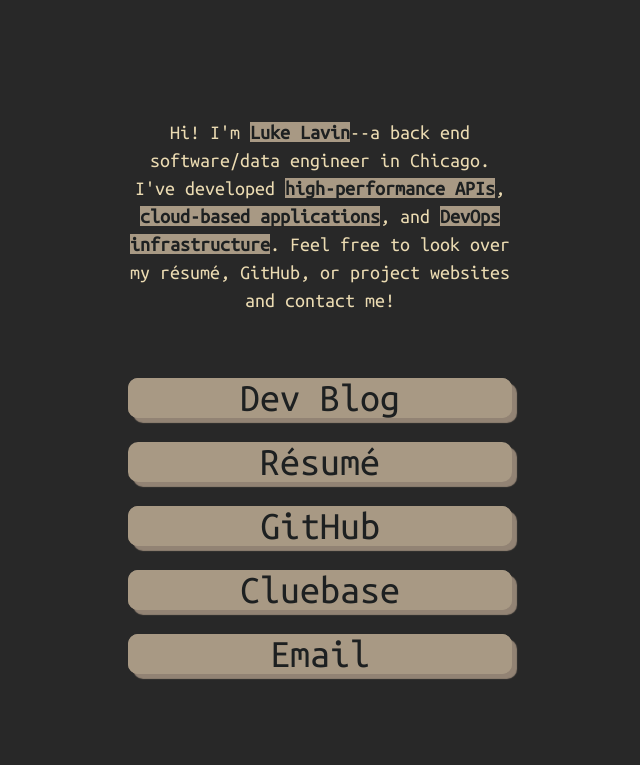
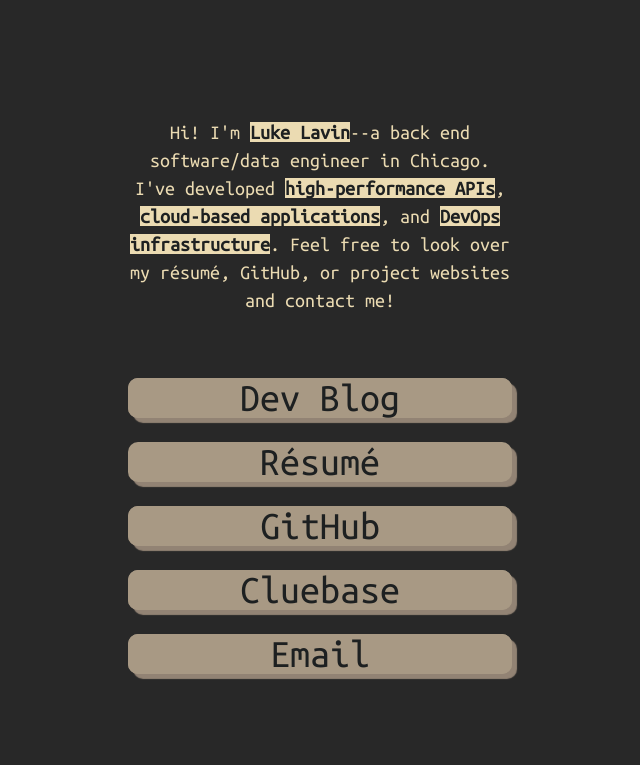
Before and after one commit to lukelavin/personal-web, a plain HTML site: page index.html in a window 1280 px wide. Shown: the whole page, without its empty margins (640-1280 px from the left). Drawn offline with Linux system fonts and the light colour scheme; a script that the page names is missing.

Commit message:
mark color adjustment

```diff
--- a/style.css
+++ b/style.css
@@ -69,7 +69,7 @@ body {
 }
 
 mark {
-  background-color: var(--gray);
+  background-color: var(--fg1);
   color: var(--bg0_h);
 }
 
```
